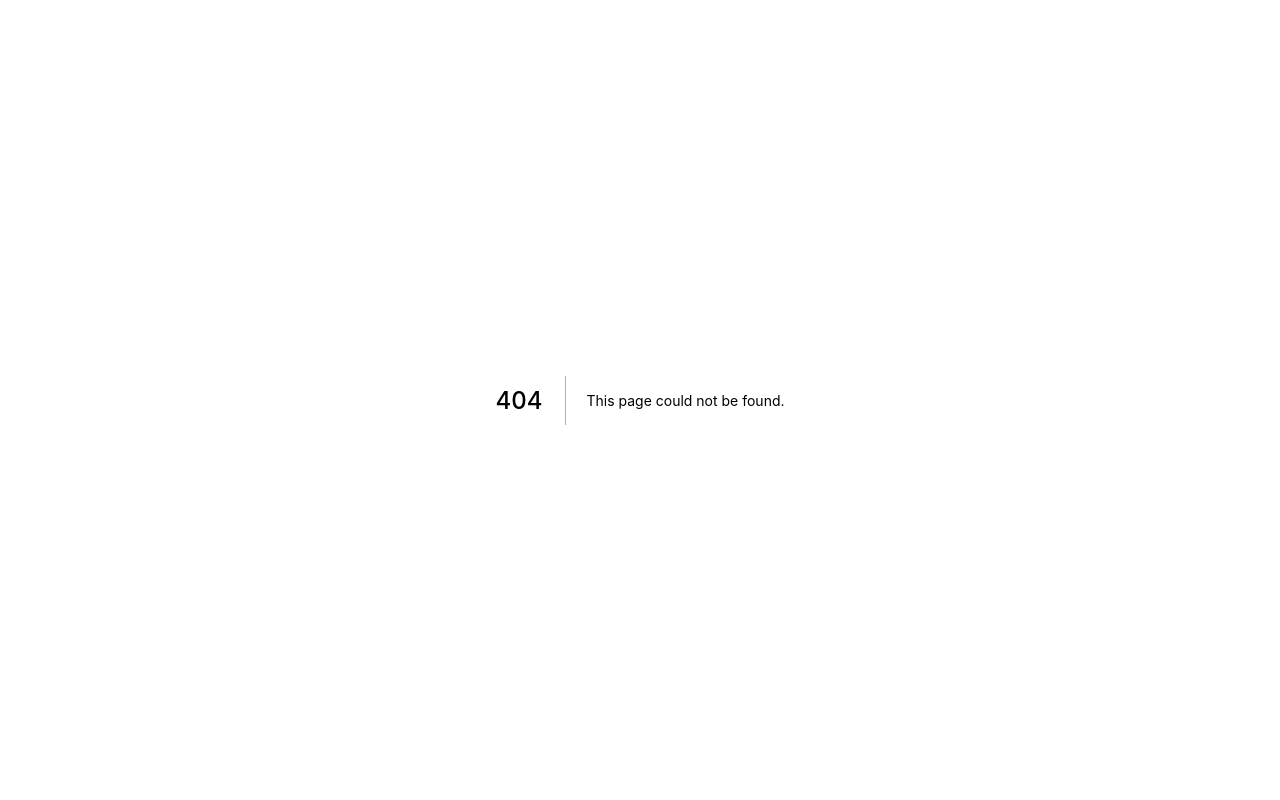
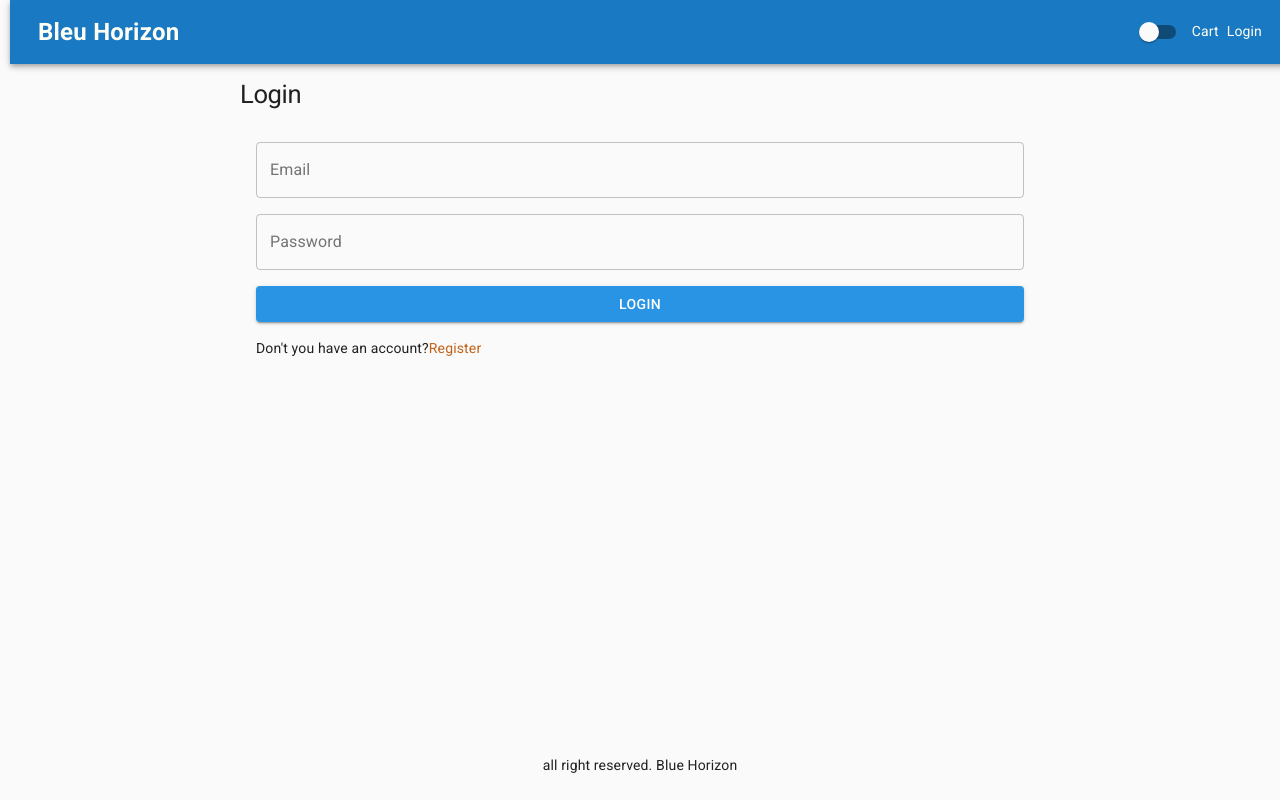
Before and after one commit to HAINSIS/E-commerce-app, a Next.js app: page /login in a window 1280 px wide. Before the commit this address had no page. Built offline with nearby package versions, Linux system fonts and the light colour scheme.

Commit message:
login page - creation

```diff
--- a/components/Layout.js
+++ b/components/Layout.js
@@ -86,7 +86,7 @@
                   )}
                 </Link>
               </NextLink>
-              <NextLink href="/Login" passHref>
+              <NextLink href="/login" passHref>
                 <Link style={{ textDecoration: 'none' }}>Login</Link>
               </NextLink>
             </div>
--- a/pages/_document.js
+++ b/pages/_document.js
@@ -26,7 +26,7 @@
   const originalRenderPage = ctx.renderPage;
   ctx.renderPage = () => {
     return originalRenderPage({
-      enchanceApp: (App) => (props) => sheets.collect(<App {...props} />),
+      enhanceApp: (App) => (props) => sheets.collect(<App {...props} />),
     });
   };
   const initialProps = await Document.getInitialProps(ctx);
--- /dev/null
+++ b/pages/login.js
@@ -0,0 +1,56 @@
+import {
+  Button,
+  List,
+  ListItem,
+  TextField,
+  Typography,
+  Link,
+} from '@material-ui/core';
+import React from 'react';
+import Layout from '../components/Layout';
+import useStyles from '../utils/style';
+import NextLink from 'next/link';
+
+export default function Login() {
+  const classes = useStyles();
+  return (
+    <Layout title="Login">
+      <form className={classes.form}>
+        <Typography component="h1" variant="h1">
+          Login
+        </Typography>
+        <List>
+          <ListItem>
+            <TextField
+              variant="outlined"
+              fullWidth
+              id="email"
+              label="Email"
+              inputProps={{ type: 'email' }}
+            ></TextField>
+          </ListItem>
+          <ListItem>
+            <TextField
+              variant="outlined"
+              fullWidth
+              id="password"
+              label="Password"
+              inputProps={{ type: 'password' }}
+            ></TextField>
+          </ListItem>
+          <ListItem>
+            <Button variant="contained" type="submit" fullWidth color="primary">
+              Login
+            </Button>
+          </ListItem>
+          <ListItem>
+            Don't you have an account?{' '}
+            <NextLink href={'/register'} passHref>
+              <Link color="secondary"> Register</Link>
+            </NextLink>
+          </ListItem>
+        </List>
+      </form>
+    </Layout>
+  );
+}
--- a/utils/style.js
+++ b/utils/style.js
@@ -134,6 +134,10 @@
     color: '#12ed70',
     fontSize: 20,
   },
+  form: {
+    maxWidth: 800,
+    margin: '0 auto',
+  },
 });
 
 export default useStyles;
```
Also changed, not shown: pages/cart/index.js (+11 -1 lines), pages/shipping.js (added, +8 -0 lines).
